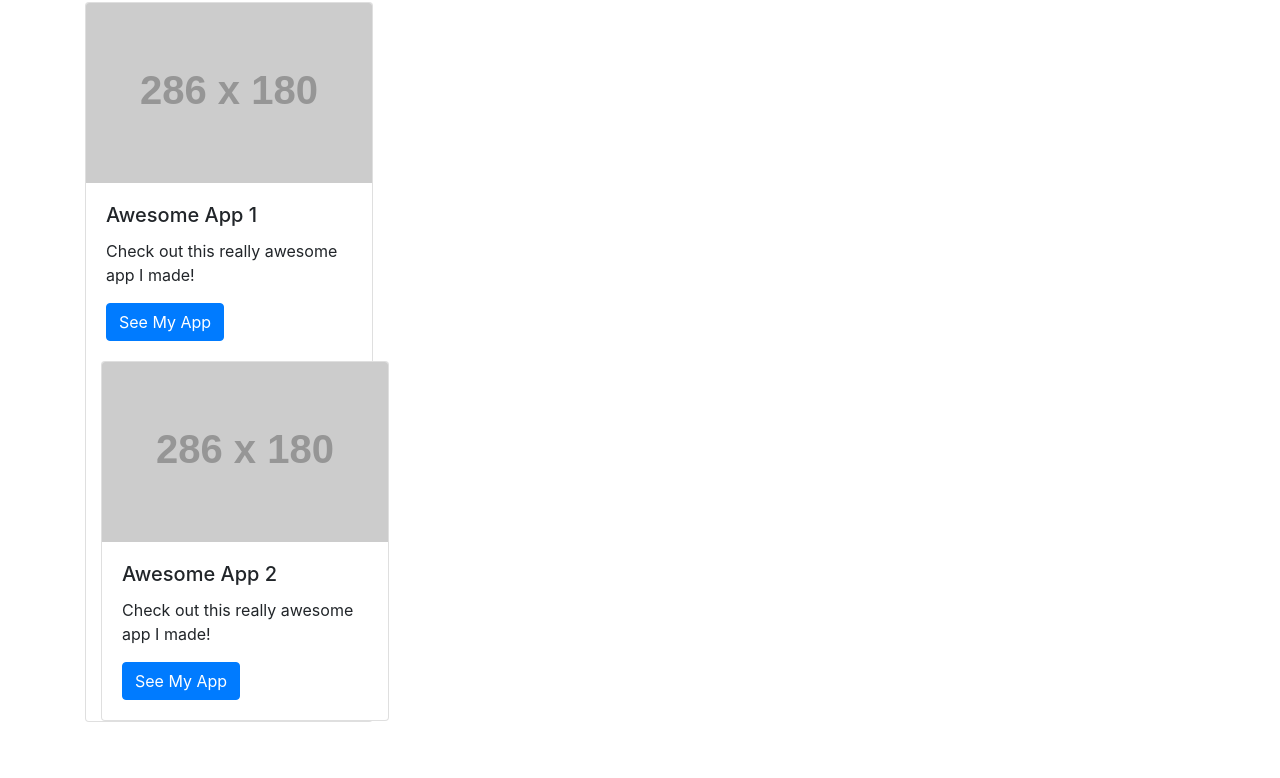
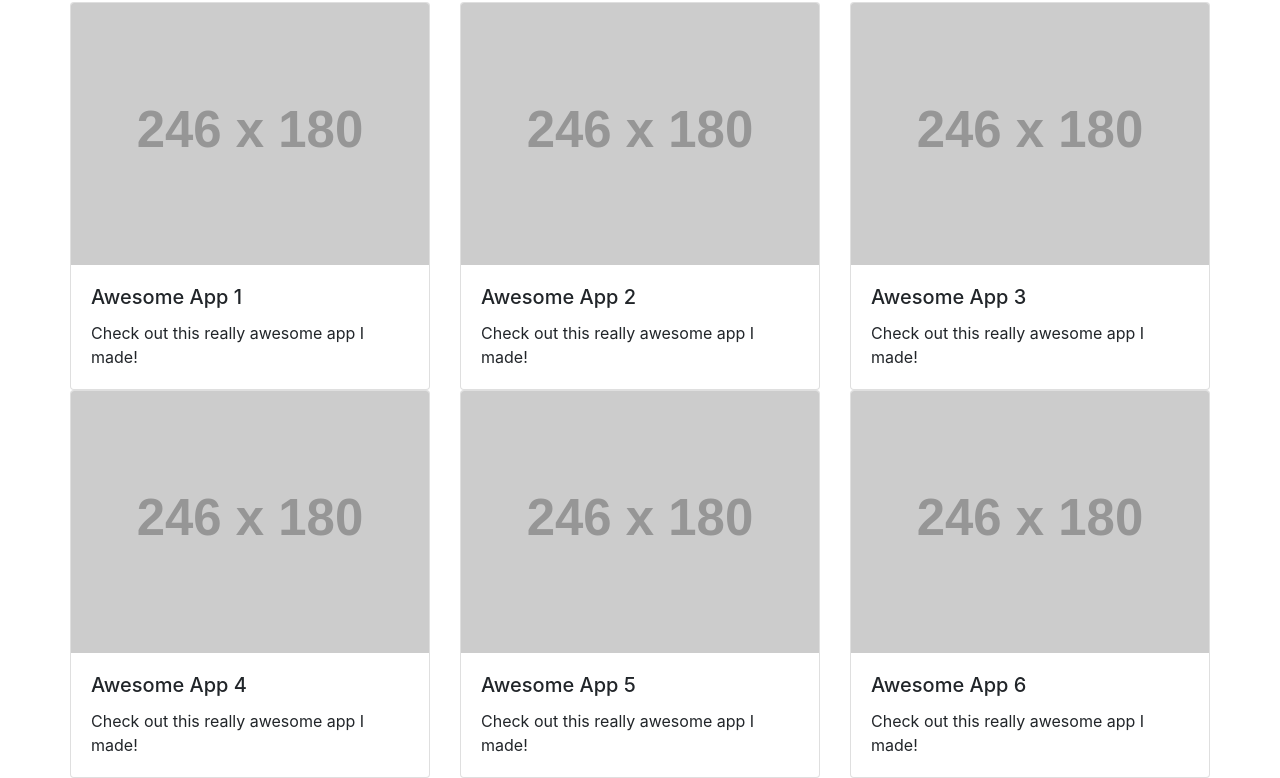
Before and after one commit to annkarpinski/DU_Homework2, a plain HTML site: page portfolio.html in a window 1280 px wide. Shown: the part 110-888 px from the top of the page. Before the commit the page ends 832 px from the top, so only its background shows below. Drawn offline with nearby package versions, Linux system fonts and the light colour scheme; placeholder pictures from the web are drawn by us.

Commit message:
added card groups to portfolio page

```diff
--- a/portfolio.html
+++ b/portfolio.html
@@ -46,26 +46,54 @@
     <!-- End Nav -->
     <main class="container">
         <div class="row">
-          <div class="col-md-8">
+          <div class="col-md-12">
             <div class="page-header">
               <h1>My Portfolio</h1>
             </div>
             <div class="row">
-              <div class="col-md-4">
-                <div class="card" style="width: 18rem;">
-                    <img class="card-img-top" src="http://placehold.it/286x180" alt="Card image cap">
+              <div class="card-deck">
+                <div class="card">
+                  <img class="card-img-top" src="http://placehold.it/246x180" alt="Card image cap">
                   <div class="card-body">
                     <h5 class="card-title">Awesome App 1</h5>
                     <p class="card-text">Check out this really awesome app I made!</p>
-                      <a href="#" class="btn btn-primary">See My App</a>
                   </div>
-                    <div class="col-md-4">
-                      <div class="card" style="width: 18rem;">
-                          <img class="card-img-top" src="http://placehold.it/286x180" alt="Card image cap">
+                </div>
+                <div class="card">
+                  <img class="card-img-top" src="http://placehold.it/246x180" alt="Card image cap">
                   <div class="card-body">
                     <h5 class="card-title">Awesome App 2</h5>
                     <p class="card-text">Check out this really awesome app I made!</p>
-                            <a href="#" class="btn btn-primary">See My App</a>
+                  </div>
+                </div>
+                <div class="card">
+                  <img class="card-img-top" src="http://placehold.it/246x180" alt="Card image cap">
+                  <div class="card-body">
+                    <h5 class="card-title">Awesome App 3</h5>
+                    <p class="card-text">Check out this really awesome app I made!</p>
+                  </div>
+                </div>
+              </div>
+                <div class="card-deck">
+                  <div class="card">
+                    <img class="card-img-top" src="http://placehold.it/246x180" alt="Card image cap">
+                    <div class="card-body">
+                      <h5 class="card-title">Awesome App 4</h5>
+                      <p class="card-text">Check out this really awesome app I made!</p>
+                    </div>
+                  </div>
+                  <div class="card">
+                    <img class="card-img-top" src="http://placehold.it/246x180" alt="Card image cap">
+                    <div class="card-body">
+                      <h5 class="card-title">Awesome App 5</h5>
+                      <p class="card-text">Check out this really awesome app I made!</p>
+                    </div>
+                  </div>
+                  <div class="card">
+                    <img class="card-img-top" src="http://placehold.it/246x180" alt="Card image cap">
+                    <div class="card-body">
+                      <h5 class="card-title">Awesome App 6</h5>
+                      <p class="card-text">Check out this really awesome app I made!</p>
                     </div>
                   </div>
                 </div>
```
Lines whose indentation alone changed are shown as unchanged.
